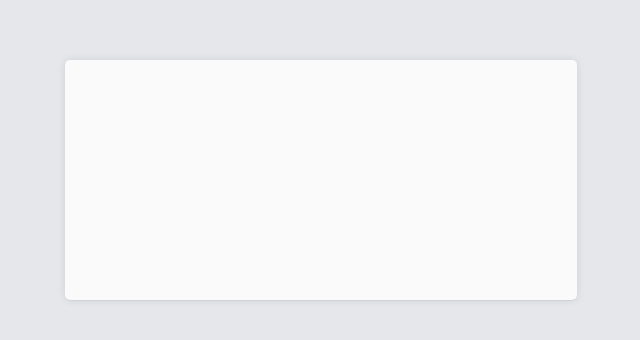
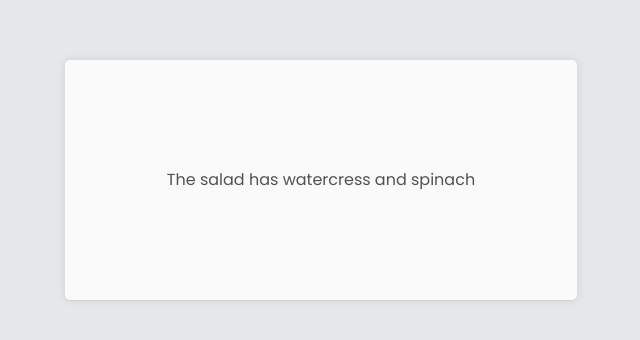
Before and after one commit to konstantinstanmeyer/sm-2-learner, a Next.js app: page / in a window 1280 px wide. Shown: the part 220-560 px from the top of the page, without its empty margins (319-959 px from the left). Built offline with nearby package versions, Linux system fonts and the light colour scheme.

Commit message:
basic card component functionality

```diff
--- a/app/globals.css
+++ b/app/globals.css
@@ -5,13 +5,19 @@
 @media (min-width: 768px) {
   .card {
     box-shadow: rgba(17, 17, 26, 0.05) 0px 1px 0px, rgba(17, 17, 26, 0.1) 0px 0px 8px;
-    height: 30%;
-    width: 40%;
     background-color: rgb(250, 250, 250);
     border-radius: 5px;
   }
 
   .card-1 {
     width: 40%;
+    height: 30%;
+    width: 40%;
+    display: flex;
+    flex-direction: column;
+    justify-content: center;
+    align-items: center;
+    color: rgb(82, 82, 82);
+    font-family: var(--font-poppins);
   }
 }
--- a/app/layout.tsx
+++ b/app/layout.tsx
@@ -1,9 +1,16 @@
 import './globals.css'
+import { Poppins } from 'next/font/google'
 
 export const metadata = {
   title: 'Create Next App',
   description: 'Generated by create next app',
 }
+
+const poppins = Poppins({
+  subsets: ['latin'],
+  weight: ['300', '400', '500', '600'],
+  variable: '--font-poppins'
+})
 
 export default function RootLayout({
   children,
@@ -11,7 +18,7 @@ export default function RootLayout({
   children: React.ReactNode
 }) {
   return (
-    <html lang="en">
+    <html className={`${poppins.variable}`} lang="en">
       <body className={''}>{children}</body>
     </html>
   )
--- a/components/card.tsx
+++ b/components/card.tsx
@@ -1,7 +1,26 @@
+"use client"
+
+import { useState } from "react";
+
+interface sample {
+    original: string;
+    translation: string;
+}
+
+const sample1: sample = {
+    original: "La ensalada lleva berro y espinaca",
+    translation: "The salad has watercress and spinach"
+}
+
 export default function Card(){
+    const [isClicked, setIsClicked] = useState<boolean>(false);
+
     return (
-        <div className="card">
-
+        <div onClick={() => setIsClicked(!isClicked)} className="card card-1">
+            {isClicked ?
+            <p>{sample1.original}</p>
+            :
+            <p>{sample1.translation}</p>}
         </div>
     )
 }
```
